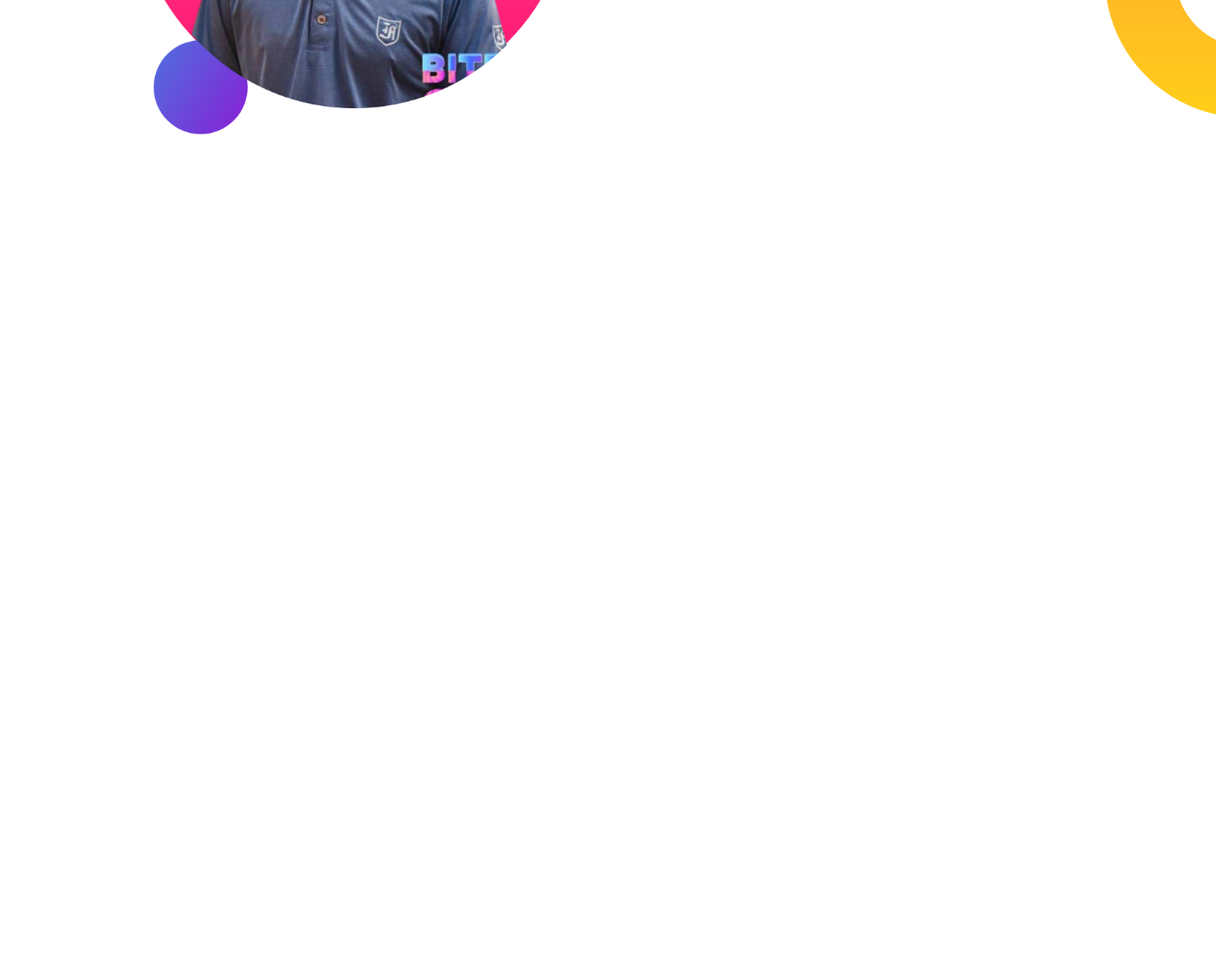
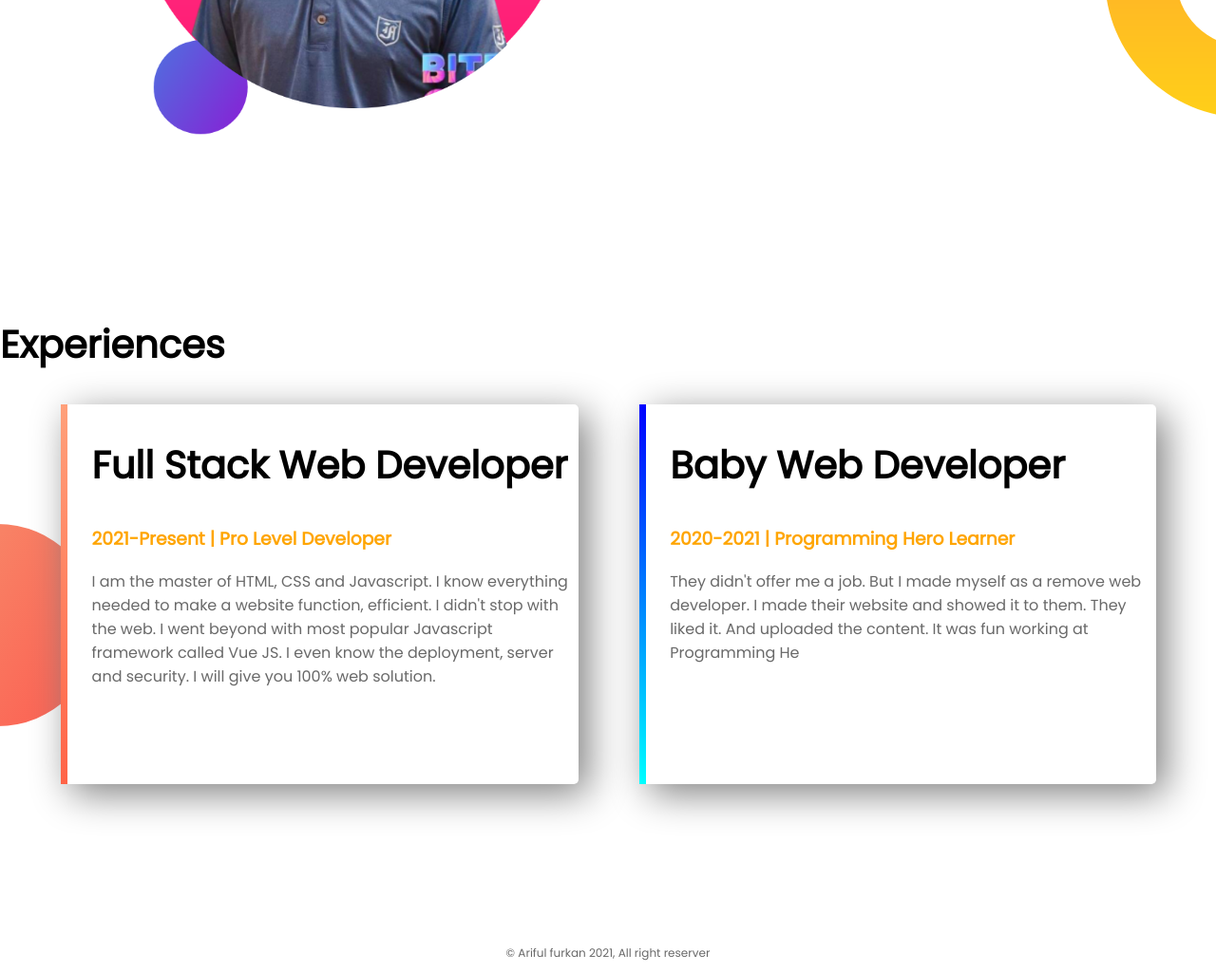
Before and after one commit to rashedaphero/web-portfolio, a plain HTML site: page index.html in a window 1280 px wide. Shown: the part 1000-2025 px from the top of the page at 95% size. Before the commit the page ends 1300 px from the top, so only its background shows below. Drawn offline with Linux system fonts and the light colour scheme.

Commit message:
finished my first ever  website

```diff
--- a/index.html
+++ b/index.html
@@ -11,7 +11,7 @@
     <section class="top-banner">
         <div class="half-width">
             <h1>Welcome To</h1>
-            <h1><span class="name-highlight">Rasheda</span>Website</h1>
+            <h1><span class="orange-highlight">Rasheda</span>Website</h1>
             <h3>Word class professional web dev</h3>
             <p>You might saw me jumping, climbing buildings, and stopping trains. But nobody pays me a dime for that work. That's why I am learning and mastering web development. I will not stop until I become the Web Development Hero.</p>
             <a class="link-button" target="_blank" href="https://www.linkedin.com/in/rtahmin/">Hire Me</a>
@@ -31,5 +31,21 @@
             <a class="link-button" target="_blank" href="https://www.linkedin.com/in/rtahmin/">Download Resume</a>
         </div>
     </section>
+    <section class="experience-area">
+        <h2>Experiences</h2>
+        <div id="full-stack" class="half-width single-experience">
+            <h2>Full Stack Web Developer</h2>
+            <h3 class="orange-highlight">2021-Present | Pro Level Developer</h3>
+            <p>I am the master of HTML, CSS and Javascript. I know everything needed to make a website function, efficient. I didn't stop with the web. I went beyond with most popular Javascript framework called Vue JS. I even know the deployment, server and security. I will give you 100% web solution.</p>
+        </div>
+        <div id="baby-web" class="half-width single-experience">
+             <h2>Baby Web Developer</h2>
+             <h3 class="orange-highlight">2020-2021 | Programming Hero Learner</h3>
+             <p>They didn't offer me a job. But I made myself as a remove web developer. I made their website and showed it to them. They liked it. And uploaded the content. It was fun working at Programming He</p>
+        </div>
+    </section>
+    <footer>
+        <p>© Ariful furkan 2021, All right reserver </p>
+    </footer>
 </body>
 </html>
--- a/style.css
+++ b/style.css
@@ -11,7 +11,7 @@ h2{
 p{
     color: dimgray;
 }
-.name-highlight{
+.orange-highlight{
     color: orange;
 }
 .half-width{
@@ -45,3 +45,30 @@ section{
     background-repeat: no-repeat;
     background-position: right;
 }
+.single-experience{
+    box-shadow: 10px 10px 40px gray;
+    border-radius: 5px;
+    height: 80%;
+    background-color: white;
+}
+.experience-area{
+    background-image: url("images/exp-bg.png");
+    background-repeat: no-repeat;
+    background-position: left;
+
+}
+#full-stack{
+    border-left: 7px solid;
+    border-image: linear-gradient(180deg, lightsalmon,tomato);
+    border-image-slice:1;
+}
+#baby-web{
+    border-left:7px solid;
+    border-image:linear-gradient(180deg, blue,cyan);
+    border-image-slice:1
+
+}
+footer p{
+    text-align: center;
+    font-size: 12px;
+}
```
